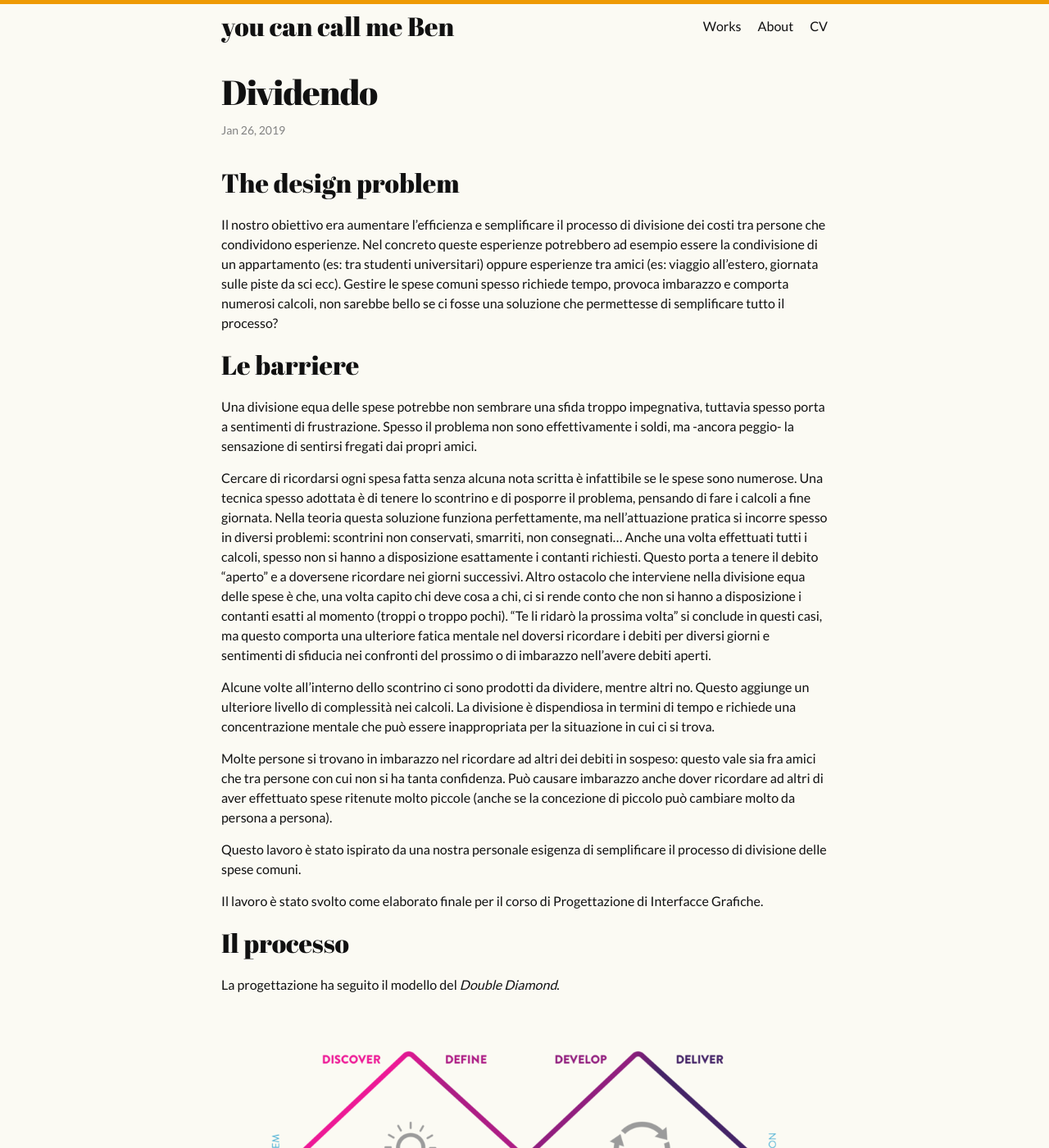
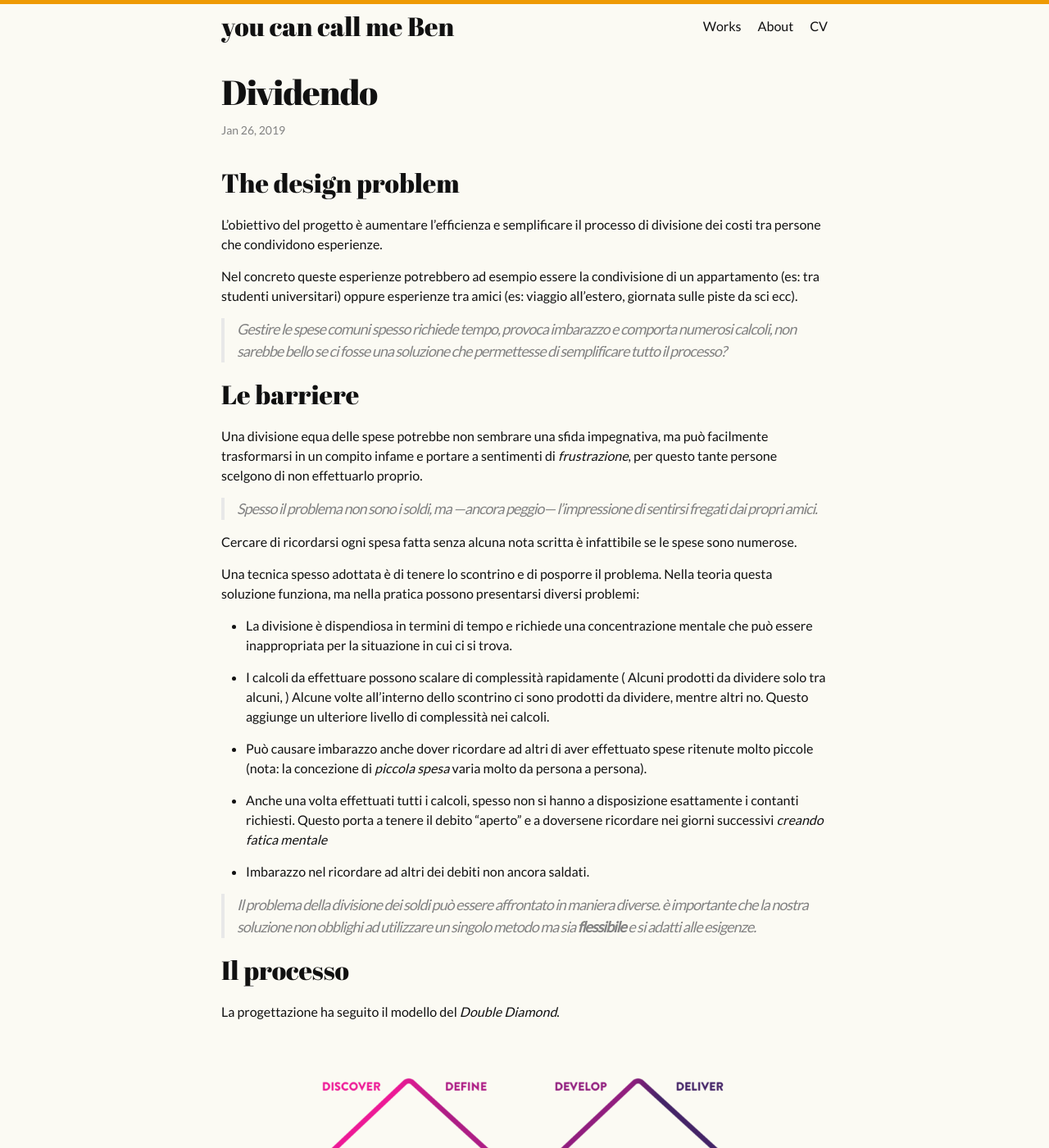
Before and after one commit to youcancallmeben/portfolio, a Jekyll site: the page built from _posts/2019-01-26-dividendo.md, in a window 1280 px wide and 1400 px high. Shown: the whole window at 82% size. Built offline with Jekyll 4.4.1, drawn with Linux system fonts in a browser that asks for light colours; some of the changed text lies outside the part shown.

Commit message:
dividendo: the barriers

```diff
--- a/_layouts/home.html
+++ b/_layouts/home.html
@@ -53,7 +53,7 @@ layout: default
 
             </div>
             <div data-aos="fade-down-left" class="featuredImage">
-              <object type="image/svg+xml" data="{{ site.baseurl }}/assets/{{ post.image }}" class="featured"></object>
+              <object type="image/svg+xml" data="{{ site.baseurl }}/assets/{{ post.card-image }}" class="featured"></object>
             </div>
           </div>
         </a>
--- a/_posts/2019-01-26-dividendo.md
+++ b/_posts/2019-01-26-dividendo.md
@@ -1,41 +1,43 @@
 ---
-layout: post
-title:  "Dividendo"
-date:   2019-01-26 17:30:58 +0100
+layout:     post
+title:      "Dividendo"
+date:       2019-01-26 17:30:58 +0100
 categories: jekyll update
-tag: [ux, prototyping, mobile]
-permalink: dividendo
-image: dividendo/aggiungiSpesaManuale.svg
+tag:        [ux, prototyping, mobile]
+permalink:  dividendo
+card-image: dividendo/aggiungiSpesaManuale.svg
 ---
 
 ## The design problem
+L'obiettivo del progetto è aumentare l’efficienza e semplificare il processo di divisione dei costi tra persone che condividono esperienze.
 
-Il nostro obiettivo era aumentare l’efficienza e semplificare il processo di divisione dei costi tra persone che condividono esperienze.
 Nel concreto queste esperienze potrebbero ad esempio essere la condivisione di un appartamento (es: tra studenti universitari) oppure esperienze tra amici (es: viaggio all’estero, giornata sulle piste da sci ecc).
-Gestire le spese comuni spesso richiede tempo, provoca imbarazzo e comporta numerosi calcoli, non sarebbe bello se ci fosse una soluzione che permettesse di semplificare tutto il processo?
+> Gestire le spese comuni spesso richiede tempo, provoca imbarazzo e comporta numerosi calcoli, non sarebbe bello se ci fosse una soluzione che permettesse di semplificare tutto il processo?
+
 
 ## Le barriere
+Una divisione equa delle spese potrebbe non sembrare una sfida impegnativa, ma può facilmente trasformarsi in un compito infame e portare a sentimenti di *frustrazione*, per questo tante persone scelgono di non effettuarlo proprio.
 
-Una divisione equa delle spese potrebbe non sembrare una sfida troppo impegnativa, tuttavia spesso porta a sentimenti di frustrazione.
-Spesso il problema non sono effettivamente i soldi, ma -ancora peggio- la sensazione di sentirsi fregati dai propri amici.
+> Spesso il problema non sono i soldi, ma —ancora peggio— l'impressione di sentirsi fregati dai propri amici.
 
 Cercare di ricordarsi ogni spesa fatta senza alcuna nota scritta è infattibile se le spese sono numerose.
-Una tecnica spesso adottata è di tenere lo scontrino e di posporre il problema, pensando di fare i calcoli a fine giornata. Nella teoria questa soluzione funziona perfettamente, ma nell’attuazione pratica si incorre spesso in diversi problemi: scontrini non conservati, smarriti, non consegnati...
-Anche una volta effettuati tutti i calcoli, spesso non si hanno a disposizione esattamente i contanti richiesti. Questo porta a tenere il debito “aperto” e a doversene ricordare nei giorni successivi.
-Altro ostacolo che interviene nella divisione equa delle spese è che, una volta capito chi deve cosa a chi, ci si rende conto che non si hanno a disposizione i contanti esatti al momento (troppi o troppo pochi). “Te li ridarò la prossima volta” si conclude in questi casi, ma questo comporta una ulteriore fatica mentale nel doversi ricordare i debiti per diversi giorni e sentimenti di sfiducia nei confronti del prossimo o di imbarazzo nell’avere debiti aperti.
 
-Alcune volte all’interno dello scontrino ci sono prodotti da dividere, mentre altri no.
-Questo aggiunge un ulteriore livello di complessità nei calcoli.
-La divisione è dispendiosa in termini di tempo e richiede una concentrazione mentale che può essere inappropriata per la situazione in cui ci si trova.
+Una tecnica spesso adottata è di tenere lo scontrino e di posporre il problema. Nella teoria questa soluzione funziona, ma nella pratica possono presentarsi diversi problemi:
 
-Molte persone si trovano in imbarazzo nel ricordare ad altri dei debiti in sospeso: questo vale sia fra amici che tra persone con cui non si ha tanta confidenza.
-Può causare imbarazzo anche dover ricordare ad altri di aver effettuato spese ritenute molto piccole (anche se la concezione di piccolo può cambiare molto da persona a persona).
+* La divisione è dispendiosa in termini di tempo e richiede una concentrazione mentale che può essere inappropriata per la situazione in cui ci si trova.
 
-Questo lavoro è stato ispirato da una nostra personale esigenza di semplificare il processo di divisione delle spese comuni.
+* I calcoli da effettuare possono scalare di complessità rapidamente ( Alcuni prodotti da dividere solo tra alcuni, )
+Alcune volte all’interno dello scontrino ci sono prodotti da dividere, mentre altri no. Questo aggiunge un ulteriore livello di complessità nei calcoli.
 
-Il lavoro è stato svolto come elaborato finale per il corso di Progettazione di Interfacce Grafiche.
+* Può causare imbarazzo anche dover ricordare ad altri di aver effettuato spese ritenute molto piccole (nota: la concezione di *piccola spesa* varia molto da persona a persona).
 
+* Anche una volta effettuati tutti i calcoli, spesso non si hanno a disposizione esattamente i contanti richiesti. Questo porta a tenere il debito “aperto” e a doversene ricordare nei giorni successivi *creando fatica mentale*
 
+* Imbarazzo nel ricordare ad altri dei debiti non ancora saldati.
+
+> Il problema della divisione dei soldi può essere affrontato in maniera diverse. è importante che la nostra soluzione non obblighi ad utilizzare un singolo metodo ma sia **flessibile** e si adatti alle esigenze.
+
+<!-- Altro ostacolo che interviene nella divisione equa delle spese è che, una volta capito chi deve cosa a chi, ci si rende conto che non si hanno a disposizione i contanti esatti al momento (troppi o troppo pochi). “Te li ridarò la prossima volta” si conclude in questi casi, ma questo comporta una ulteriore fatica mentale nel doversi ricordare i debiti per diversi giorni e sentimenti di sfiducia nei confronti del prossimo o di imbarazzo nell’avere debiti aperti. -->
 
 
 ## Il processo
@@ -96,6 +98,12 @@ L'applicazione permetterà alle persone di aggiungere delle spese, specificare c
 
 ![DesignConcept]({{site.baseurl }}/assets/img/dividendo/design concept.png)
 
+
+### Note finali
+
+Questo lavoro è stato ispirato da una nostra personale esigenza di semplificare il processo di divisione delle spese comuni.
+Il lavoro è stato svolto come elaborato finale per il corso di Progettazione di Interfacce Grafiche.
+
 <!-- MOCKUP
 
 AGGIUNGI SPESA MANUALE
```
Also changed, not shown: Works.md (+1 -1 lines).
